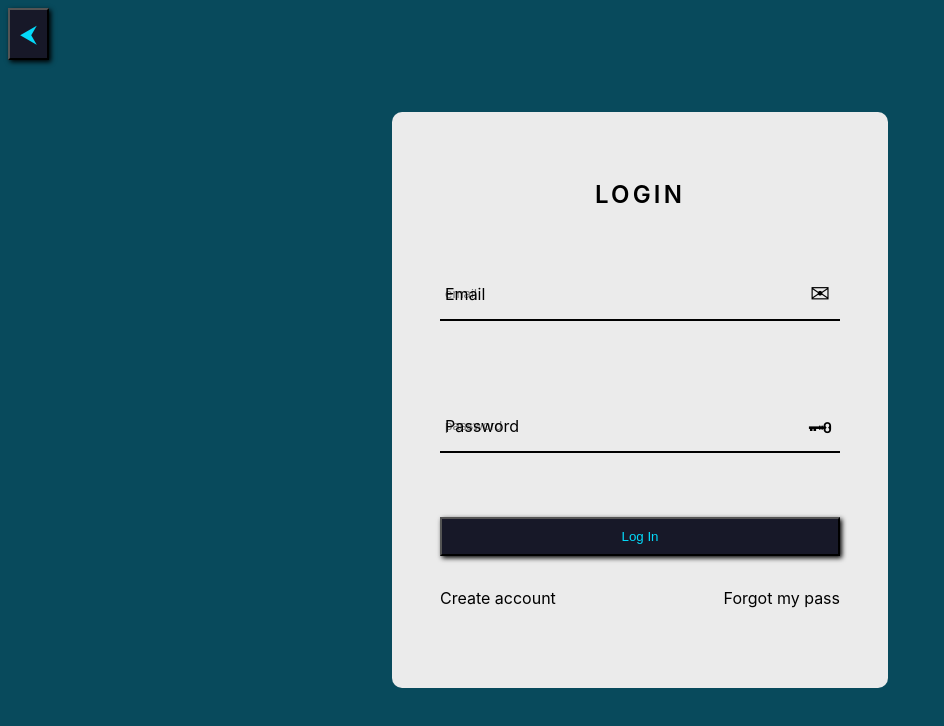
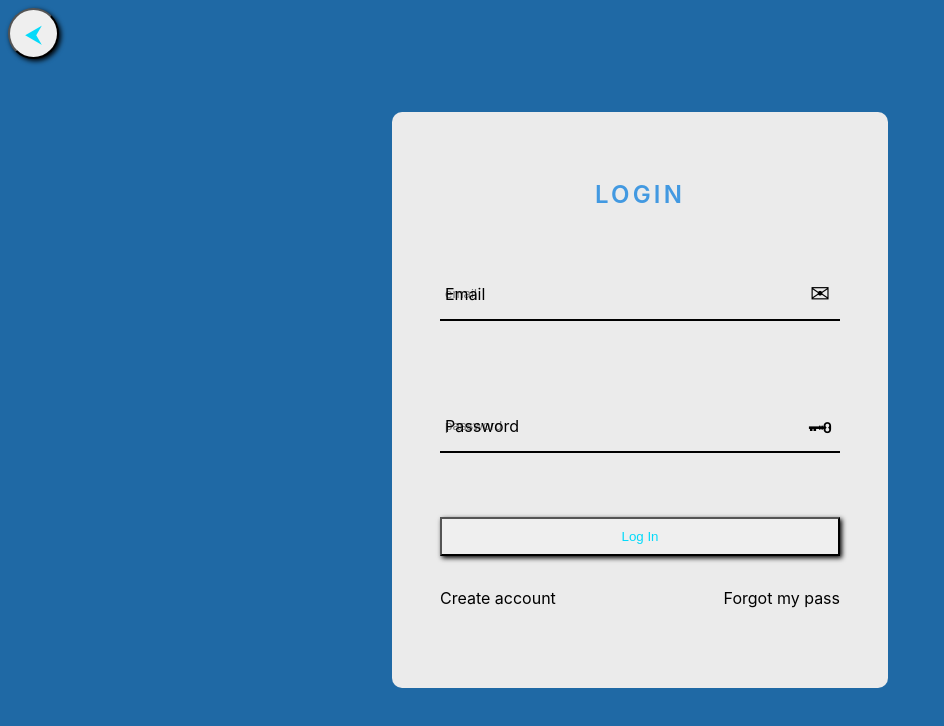
Before and after one commit to josemmsantos14/pce-aieb-project, a React (Create React App) app in the folder client/: page /login in a window 1280 px wide. Shown: the top 726 px of the page, without its empty margins (0-944 px from the left). Built offline with nearby package versions, Linux system fonts and the light colour scheme.

Commit message:
style added

```diff
--- a/client/src/App.css
+++ b/client/src/App.css
@@ -5,7 +5,7 @@
   align-items: center;
   justify-content: center;
   color: black;
-  background-color: #084a5c;
+  background-color: #1f69a5;
 }
 
 .navbar {
@@ -50,7 +50,9 @@
   align-items: center;
 }
 
-.navbar-left-items li:hover {
+.navbar-left-items li a:hover {
+  width: 5rem;
+  height: 2rem;
   color: #04dafa;
 }
 .navbar-left-items li a:active {
@@ -87,6 +89,10 @@
 
 .recover-container {
   height: 25rem;
+}
+
+.title {
+  color: #4299e1;
 }
 
 .btns-redirect {
@@ -200,7 +206,7 @@ button {
   position: relative;
   /* border: none; */
   box-shadow: 2px 2px 0.3rem 0 black;
-  background-color: #171828;
+  /* background-color: #171828; */
   padding: 10px;
   margin-top: 10%;
   border-radius: 0;
@@ -247,13 +253,13 @@ a.forgot:hover {
 
 button.goback {
   position: absolute;
-  width: auto;
-  height: auto;
+  width: 3.2rem;
+  height: 3.2rem;
   margin: 0.5rem;
-  padding: 10px;
   top: 0;
   left: 0;
   font-size: 150%;
+  border-radius: 10rem;
 }
 
 button.goback:hover {
@@ -275,3 +281,7 @@ p.error {
   background: rgba(255, 0, 0, 0.4);
   padding: 5px 0;
 }
+
+.form-principal > button {
+  box-shadow: none;
+}
--- a/client/src/components/home.js
+++ b/client/src/components/home.js
@@ -17,7 +17,7 @@ function FrontPage() {
         <button
           type="button"
           name="login"
-          className="btn-in-home"
+          className="btn btn-in-home"
           onClick={handleLogin}
         >
           Login
@@ -25,7 +25,7 @@ function FrontPage() {
         <button
           type="button"
           name="signup"
-          className="btn-in-home"
+          className="btn btn-in-home"
           onClick={handleSignup}
         >
           Sign Up
--- a/client/src/components/login.js
+++ b/client/src/components/login.js
@@ -68,7 +68,7 @@ function Login() {
         &#11164;
       </button>
       <div>
-        <h2>Login</h2>
+        <h2 className="title">Login</h2>
         <form className="login-form">
           <div className="inputbox">
             <span>&#9993;</span>
@@ -97,7 +97,7 @@ function Login() {
           </div>
           <button
             type="submit"
-            className="btn-login"
+            className="btn btn-login"
             onClick={(e) => handleLogin(e)}
           >
             Log In
--- a/client/src/components/recoverpass.js
+++ b/client/src/components/recoverpass.js
@@ -35,7 +35,7 @@ function RecoverPass() {
       <button type="button" onClick={handleGoBack} className="goback">
         &#11164;
       </button>
-      <h2>Recover Password</h2>
+      <h2 className="title">Recover Password</h2>
       <form className="login-form">
         <div className="inputbox">
           <span>&#128477;</span>
@@ -61,7 +61,11 @@ function RecoverPass() {
           />
           <label htmlFor="passwordverify">Confirm password</label>
         </div>
-        <button type="submit" onClick={(e) => handleRecoverpass(e)}>
+        <button
+          className="btn btn-recover"
+          type="submit"
+          onClick={(e) => handleRecoverpass(e)}
+        >
           Reset password
         </button>
       </form>
--- a/client/src/components/sendemail.js
+++ b/client/src/components/sendemail.js
@@ -34,7 +34,7 @@ function SendEmail() {
       <button type="button" onClick={handleGoBack} className="goback">
         &#11164;
       </button>
-      <h2>Forgot your password?</h2>
+      <h2 className="title">Forgot your password?</h2>
       <form className="login-form">
         <div className="inputbox">
           <span>&#9993;</span>
@@ -48,8 +48,12 @@ function SendEmail() {
           />
           <label htmlFor="email">Email</label>
         </div>
-        <button type="submit" onClick={(e) => handleSendemail(e)}>
-          Recover Password
+        <button
+          className="btn btn-sendemail"
+          type="submit"
+          onClick={(e) => handleSendemail(e)}
+        >
+          Send Email
         </button>
       </form>
     </div>
--- a/client/src/components/signup.js
+++ b/client/src/components/signup.js
@@ -10,7 +10,7 @@ function SignUp() {
   const [type, setType] = useState("");
   const [msg, setMsg] = useState("");
 
-  const handleGoBack = async () => navigate("/");
+  const handleGoBack = async () => navigate(-1);
 
   const handleSignUp = async (e) => {
     e.preventDefault();
@@ -48,7 +48,7 @@ function SignUp() {
       <button type="button" onClick={handleGoBack} className="goback">
         &#11164;
       </button>
-      <h2>Sign Up</h2>
+      <h2 className="title">Sign Up</h2>
       <form className="login-form">
         <div className="inputbox">
           <span>&#10077;</span>
@@ -97,7 +97,11 @@ function SignUp() {
             <option value="user">User</option>
           </select>
         </div>
-        <button type="submit" onClick={(e) => handleSignUp(e)}>
+        <button
+          className="btn btn-signup"
+          type="submit"
+          onClick={(e) => handleSignUp(e)}
+        >
           Sign Up
         </button>
       </form>
```
